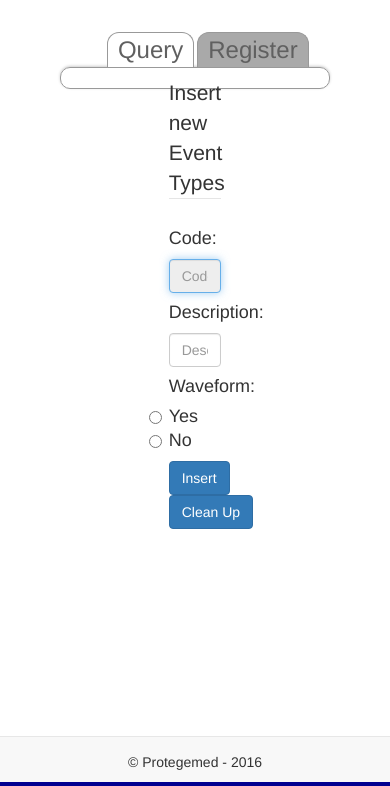
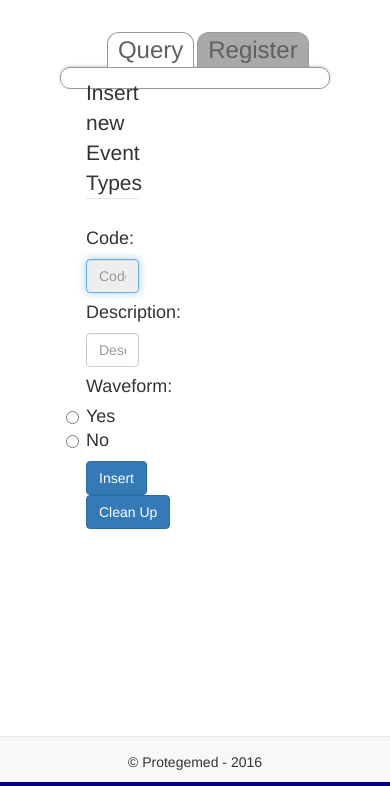
Before and after one commit to oneidejp/Ptgm-InterfaceWeb, a CodeIgniter app: page /Ptgm-InterfaceWeb/index.php/eventos?link=cadastro in a window 390 px wide. Shown: the part 58-844 px from the top of the page. Run offline with CodeIgniter, Linux system fonts and the light colour scheme; the visitor is signed in with stand-in values (Sample User, id 1); tables that the repository leaves empty or names only in its code hold one stand-in row (values such as "Sample post"); some libraries are stand-ins or nearby versions.

Commit message:
Events updated

```diff
--- a/application/views/Eventos_cadastro_view.php
+++ b/application/views/Eventos_cadastro_view.php
@@ -8,8 +8,8 @@
             </ul>
             <div id="borda">
                 <div class="row-fluid">
-                    <div class="col-md-4 col-xs-4" id="formesquerda"></div>
-                    <div class="col-md-4 col-xs-4" id="formcentro">
+
+                    <div class="col-md-4 col-xs-4 col-md-offset-4" id="formcentro">
                         <?php if ($eventos == 'cadastro') { ?>
                             <form class="form-signin" role="form" method="post" action="<?php echo base_url('index.php/eventos/create_eventos') ?>">
                                 <fieldset>
```
